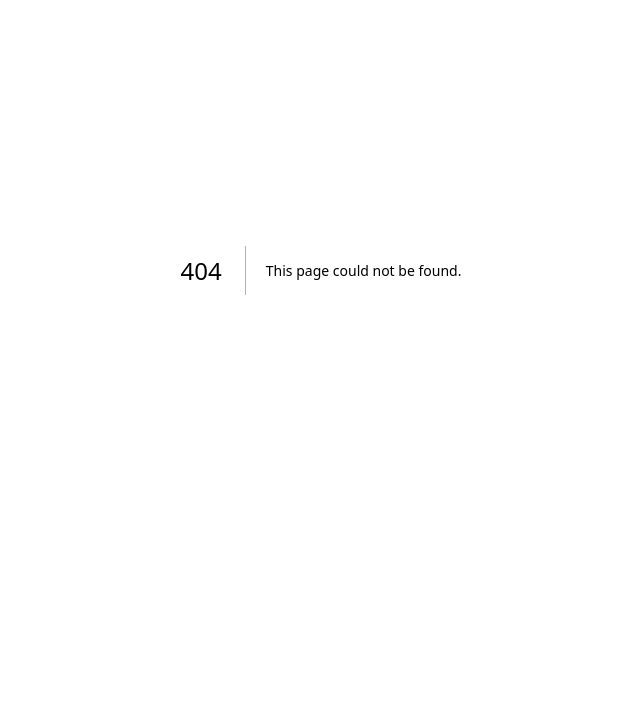
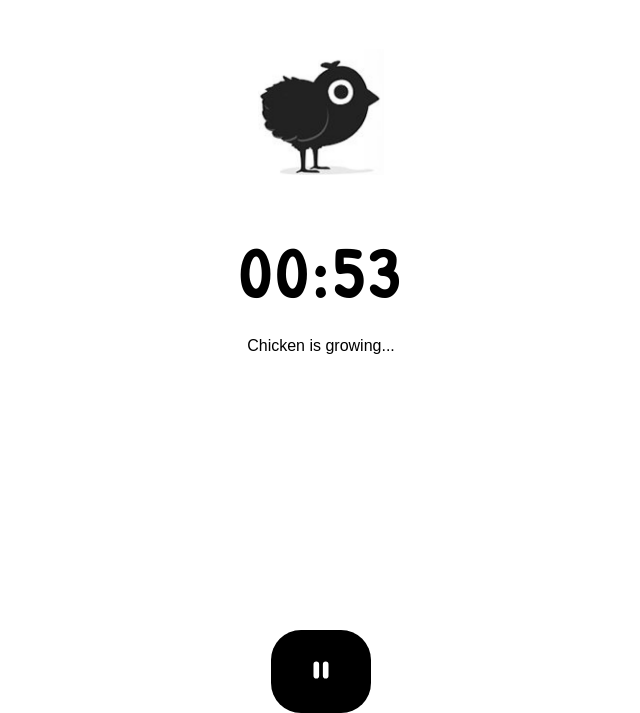
Before and after one commit to LauraCaa/count_down, a Next.js app: page /try3 in a window 1280 px wide. Before the commit this address had no page. Shown: the part 130-843 px from the top of the page, without its empty margins (319-959 px from the left). Before the commit the page ends 800 px from the top, so only its background shows below. Built offline with nearby package versions, Linux system fonts and the light colour scheme.

Commit message:
feat: Third count-down try

```diff
--- /dev/null
+++ b/src/assets/try3.css
@@ -0,0 +1,87 @@
+@import url('https://fonts.googleapis.com/css2?family=Patrick+Hand&display=swap');
+
+html, body, div, span, applet, object, iframe,
+h1, h2, h3, h4, h5, h6, p, blockquote, pre,
+a, abbr, acronym, address, big, cite, code,
+del, dfn, em, img, ins, kbd, q, s, samp,
+small, strike, strong, sub, sup, tt, var,
+b, u, i, center,
+dl, dt, dd, ol, ul, li,
+fieldset, form, label, legend,
+table, caption, tbody, tfoot, thead, tr, th, td,
+article, aside, canvas, details, embed,
+figure, figcaption, footer, header, hgroup,
+menu, nav, output, ruby, section, summary,
+time, mark, audio, video {
+	margin: 0;
+	padding: 0;
+	border: 0;
+	font-size: 100%;
+	font: inherit;
+	vertical-align: baseline;
+}
+/* HTML5 display-role reset for older browsers */
+article, aside, details, figcaption, figure,
+footer, header, hgroup, menu, nav, section {
+	display: block;
+}
+body {
+	line-height: 1;
+}
+ol, ul {
+	list-style: none;
+}
+blockquote, q {
+	quotes: none;
+}
+blockquote:before, blockquote:after,
+q:before, q:after {
+	content: '';
+	content: none;
+}
+table {
+	border-collapse: collapse;
+	border-spacing: 0;
+}
+html body{
+    font-family: sans-serif;
+    height: 100%;
+}
+#main-container{
+    height: 100vh;
+}
+#main-container #count-down{
+    align-items: center;
+    display: flex;
+    flex-direction: column;
+    justify-content: center;
+    height: 100%;
+    text-align: center;
+}
+#count-down #count-down-display{
+    margin-top: 15%;
+}
+#count-down-display img{
+    margin: 30px;
+    max-width: 126px;
+}
+#count-down-display #timer{
+    font-family: "Patrick Hand";
+    font-size: 70px;
+    font-weight: bold;
+    letter-spacing: 5px;
+    margin: 30px;
+}
+#count-down-display #description{
+    margin: 20px;
+}
+#count-down-actions{
+    margin-top: 20%;
+}
+#count-down-actions button{
+    background-color: black;
+    border: none;
+    border-radius: 30px;
+    color: white;
+    padding: 25px 35px;
+}
--- /dev/null
+++ b/src/componets/try3/actions.js
@@ -0,0 +1,13 @@
+export default function Actions({isRunning, upDateRunning}) {
+    return(
+        <div id="count-down-actions">
+            <button onClick={() => upDateRunning(!isRunning)}>
+                {isRunning ? (<svg xmlns="http://www.w3.org/2000/svg" width="30" height="30" fill="currentColor" className="bi bi-pause-fill" viewBox="0 0 16 16">
+                    <path d="M5.5 3.5A1.5 1.5 0 0 1 7 5v6a1.5 1.5 0 0 1-3 0V5a1.5 1.5 0 0 1 1.5-1.5m5 0A1.5 1.5 0 0 1 12 5v6a1.5 1.5 0 0 1-3 0V5a1.5 1.5 0 0 1 1.5-1.5"/>
+                </svg>):(<svg xmlns="http://www.w3.org/2000/svg" width="30" height="30" fill="currentColor" className="bi bi-play-fill" viewBox="0 0 16 16">
+                    <path d="m11.596 8.697-6.363 3.692c-.54.313-1.233-.066-1.233-.697V4.308c0-.63.692-1.01 1.233-.696l6.363 3.692a.802.802 0 0 1 0 1.393"/>
+                </svg>)}
+            </button>
+        </div>
+    )
+};
--- /dev/null
+++ b/src/componets/try3/display.js
@@ -0,0 +1,33 @@
+import { useState, useEffect } from "react";
+
+export default function Display({isRunning}) {
+    const[timer, setTimer]= useState(60);
+    const[isDone, setIsDone]= useState(false);
+
+    useEffect(() => {
+        if(timer > 0 && isRunning){
+            let intervalId = setInterval(() => {
+                setTimer((currentTimer) => currentTimer -1)
+            }, 1000)
+            return () => {
+                clearInterval(intervalId)
+            }
+        }
+    }, [isDone, isRunning]);
+    useEffect(() => {
+        if(timer === 0){
+            setIsDone(true)
+        }
+    }, [timer]);
+
+    let minutes = Math.floor(timer / 60);
+    let seconds = timer % 60;
+    const upDatedTimer = `${String(minutes).padStart(2, "0")}:${String(seconds).padStart(2, "0")}`;
+    return(
+        <div id="count-down-display">
+            <img src="/chicken.png" alt="chicken-img"/>
+            <p id="timer">{upDatedTimer}</p>
+            <p id="description">Chicken is growing...</p>
+        </div>
+    )
+};
--- /dev/null
+++ b/src/pages/try3.js
@@ -0,0 +1,20 @@
+import "@/assets/try3.css";
+import { useState } from "react";
+import Display from "@/componets/try3/display";
+import Actions from "@/componets/try3/actions";
+
+export default function Try3() {
+    const[isRunning, setIsRunning]= useState(true);
+
+    function upDateRunning(value) {
+        setIsRunning(value)
+    };
+    return(
+        <div id="main-container">
+            <div id="count-down">
+                <Display isRunning={isRunning}></Display>
+                <Actions isRunning={isRunning} upDateRunning={upDateRunning}></Actions>
+            </div>
+        </div>
+    )
+};
```
